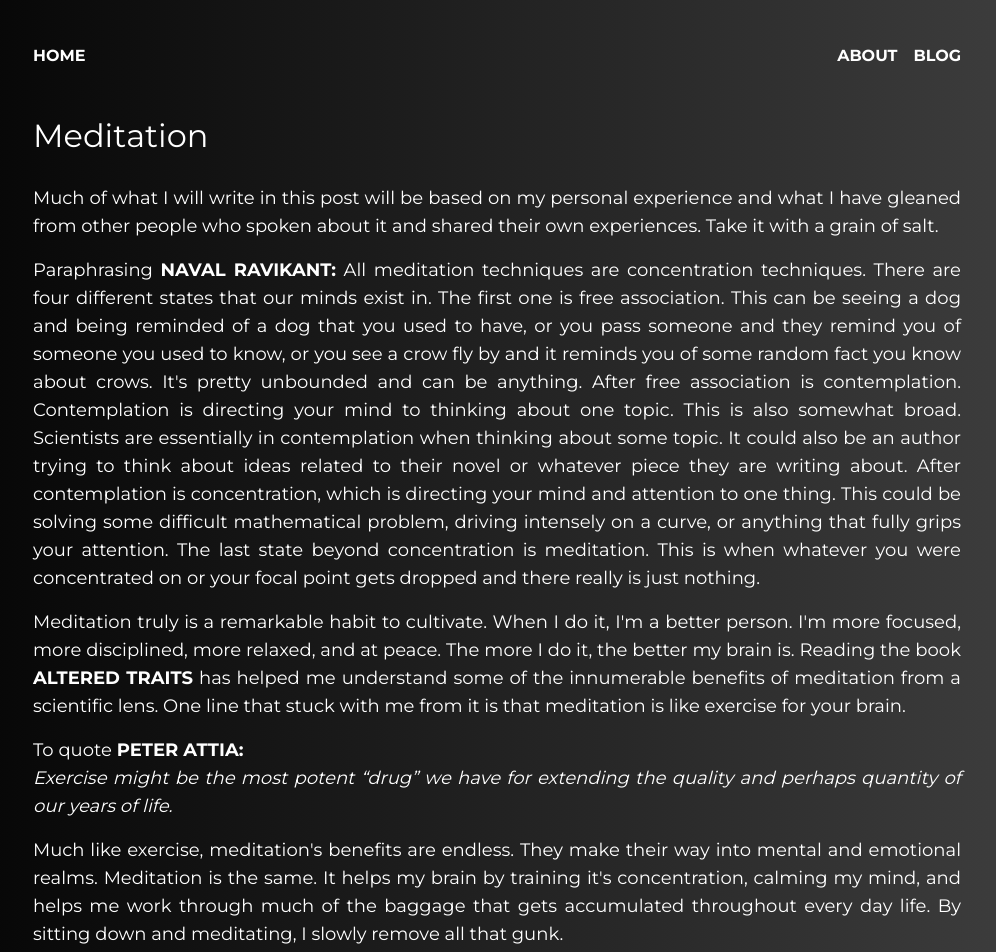
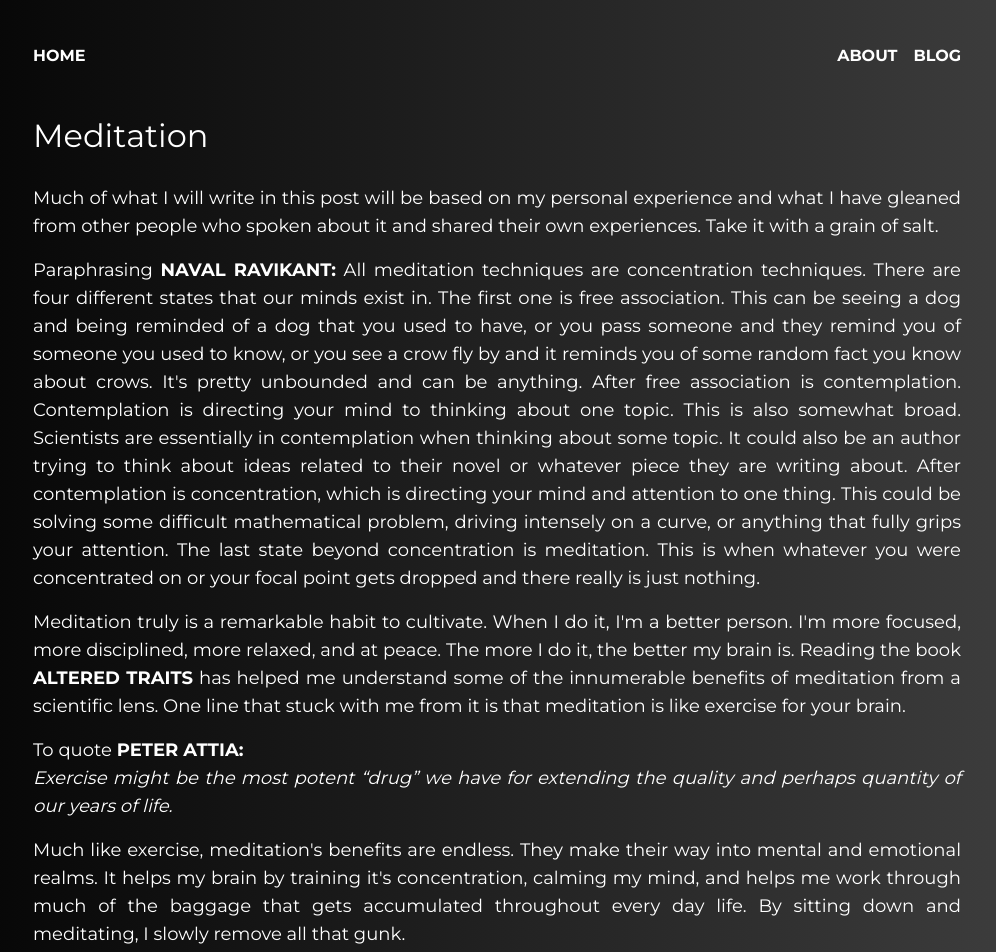
Before and after one commit to Odeh76/gatsby-blog, a Gatsby site: page /blog/meditation in a window 1280 px wide. Shown: the top 952 px of the page, without its empty margins (143-1139 px from the left). Built offline with nearby package versions, Linux system fonts and the light colour scheme; Gatsby itself is replaced by a stand-in of ours.

Commit message:
fixing typo

```diff
--- a/src/pages/blog/meditation.jsx
+++ b/src/pages/blog/meditation.jsx
@@ -9,7 +9,7 @@
         <p>Paraphrasing <a className='link' href='https://nav.al/' target="_blank">Naval Ravikant:</a> All meditation techniques are concentration techniques. There are four different states that our minds exist in. The first one is free association. This can be seeing a dog and being reminded of a dog that you used to have, or you pass someone and they remind you of someone you used to know, or you see a crow fly by and it reminds you of some random fact you know about crows. It's pretty unbounded and can be anything. After free association is contemplation. Contemplation is directing your mind to thinking about one topic. This is also somewhat broad. Scientists are essentially in contemplation when thinking about some topic. It could also be an author trying to think about ideas related to their novel or whatever piece they are writing about. After contemplation is concentration, which is directing your mind and attention to one thing. This could be solving some difficult mathematical problem, driving intensely on a curve, or anything that fully grips your attention. The last state beyond concentration is meditation. This is when whatever you were concentrated on or your focal point gets dropped and there really is just nothing.</p>
         <p>Meditation truly is a remarkable habit to cultivate. When I do it, I'm a better person. I'm more focused, more disciplined, more relaxed, and at peace. The more I do it, the better my brain is. Reading the book <a className='link' href='https://www.amazon.com/Altered-Traits-Science-Reveals-Meditation/dp/0399184384' target="_blank">Altered Traits</a> has helped me understand some of the innumerable benefits of meditation from a scientific lens. One line that stuck with me from it is that meditation is like exercise for your brain.</p>
         <p>To quote <a className='link' target="_blank" href='https://peterattiamd.com/category/exercise/'>Peter Attia:</a> <blockquote>Exercise might be the most potent “drug” we have for extending the quality and perhaps quantity of our years of life.</blockquote></p>
-          <p> Much like exercise, meditation's benefits are endless. They make their way into mental and emotional realms. Meditation is the same. It helps my brain by training it's concentration, calming my mind, and helps me work through much of the baggage that gets accumulated throughout every day life. By sitting down and meditating, I slowly remove all that gunk.
+          <p> Much like exercise, meditation's benefits are endless. They make their way into mental and emotional realms. It helps my brain by training it's concentration, calming my mind, and helps me work through much of the baggage that gets accumulated throughout every day life. By sitting down and meditating, I slowly remove all that gunk.
         </p>
         <p>Here are some palpable benefits that I experience when meditating consistently:</p>
         <ol>
```
